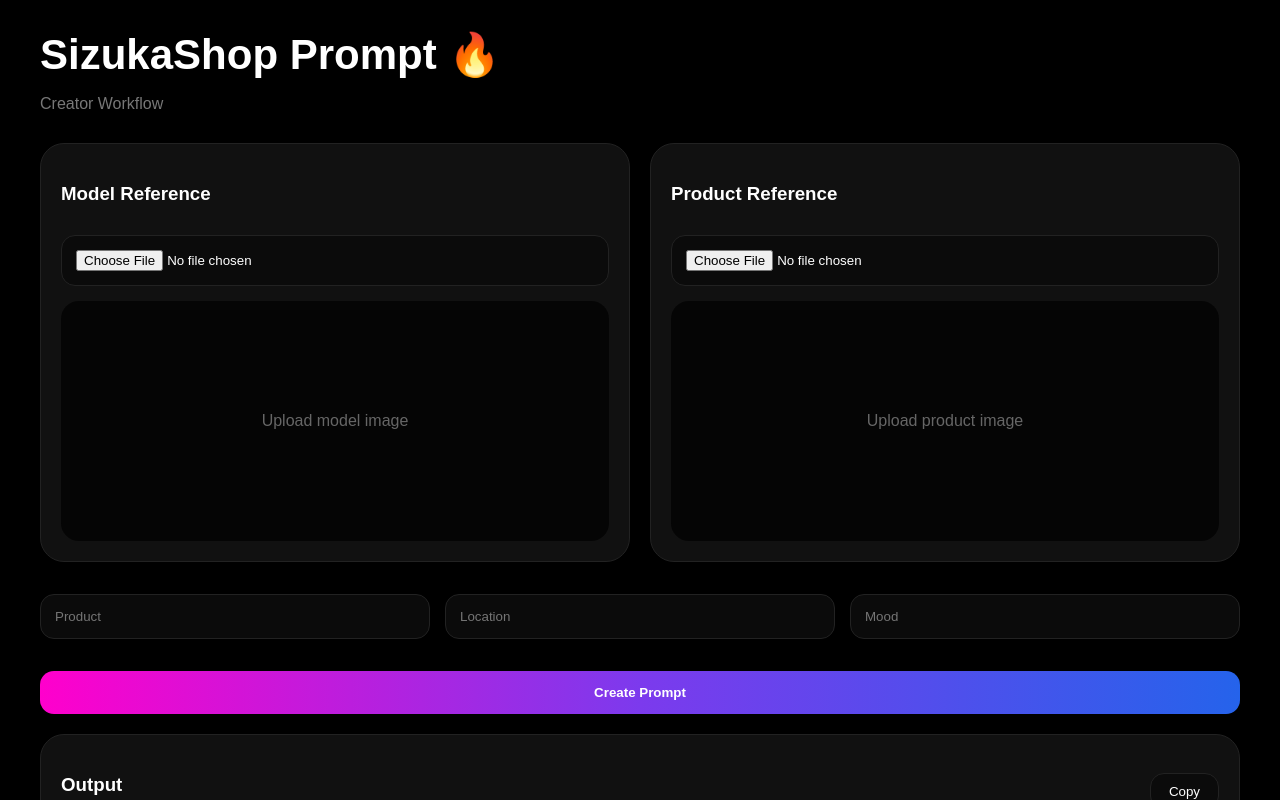
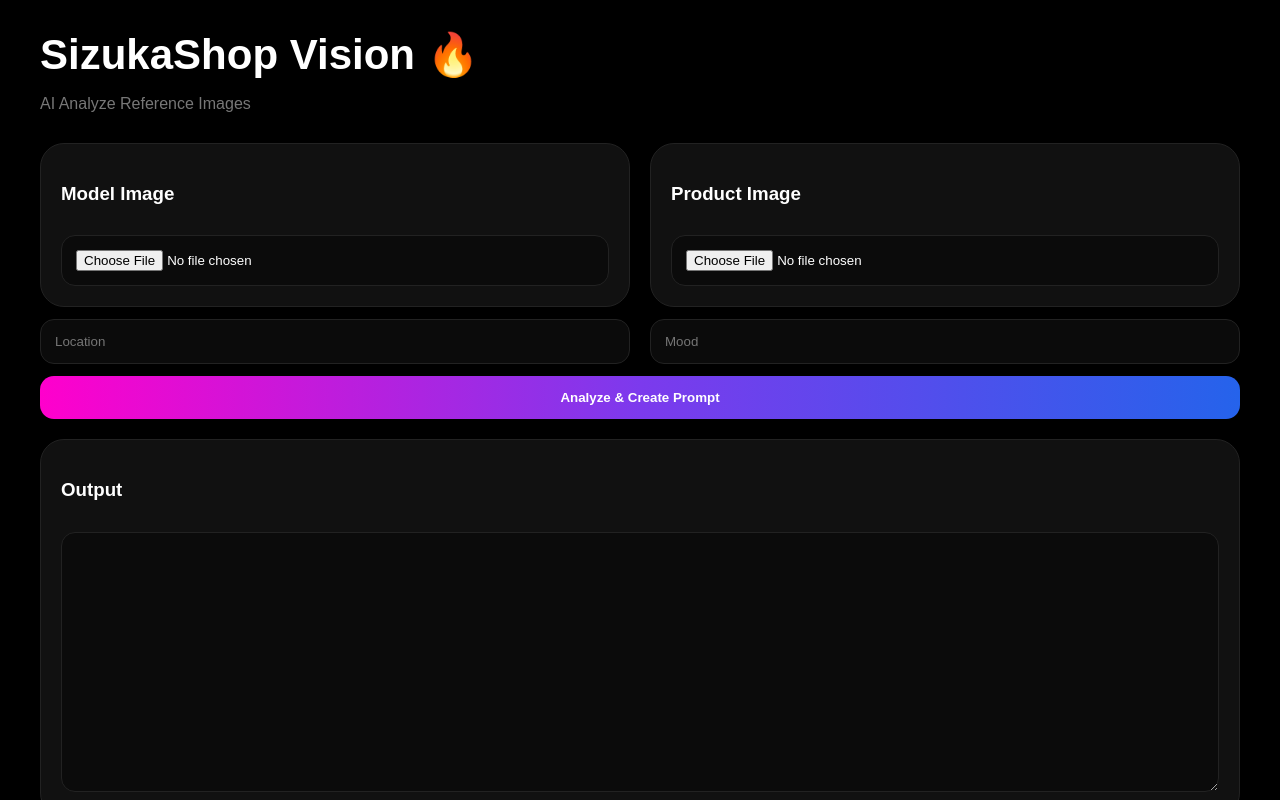
Before and after one commit to jenniferfx3751/shopee-affiliate-tools, a React (Vite) app: page / in a window 1280 px wide. Shown: the top 800 px of the page. Built offline with nearby package versions, Linux system fonts and the light colour scheme.

Commit message:
Update App.jsx

```diff
--- a/src/App.jsx
+++ b/src/App.jsx
@@ -1,19 +1,19 @@
 import React, { useState } from "react";
 
 export default function App() {
-  const [model, setModel] = useState(null);
-  const [productRef, setProductRef] = useState(null);
+  const [model, setModel] = useState("");
+  const [product, setProduct] = useState("");
 
-  const [product, setProduct] = useState("");
-  const [location, setLocation] = useState("");
-  const [mood, setMood] = useState("");
+  const [setting, setSetting] = useState("");
+  const [vibe, setVibe] = useState("");
 
   const [loading, setLoading] = useState(false);
   const [output, setOutput] = useState("");
 
-  const loadImage = (e, setter) => {
-    const file = e.target.files[0];
-    if (file) setter(URL.createObjectURL(file));
+  const fileToBase64 = (file, setter) => {
+    const reader = new FileReader();
+    reader.onloadend = () => setter(reader.result);
+    reader.readAsDataURL(file);
   };
 
   const createPrompt = async () => {
@@ -26,87 +26,53 @@
           "Content-Type": "application/json"
         },
         body: JSON.stringify({
-          product,
-          setting: location,
-          vibe: mood
+          modelImage: model,
+          productImage: product,
+          setting,
+          vibe
         })
       });
 
       const d = await r.json();
       setOutput(d.result || "No output");
-    } catch (err) {
-      setOutput("Connection failed.");
+    } catch {
+      setOutput("Connection failed");
     }
 
     setLoading(false);
   };
 
-  const copyText = async () => {
-    await navigator.clipboard.writeText(output);
-  };
-
   return (
     <div className="app">
       <div className="container">
-
-        <h1>SizukaShop Prompt 🔥</h1>
-        <p className="sub">Creator Workflow</p>
+        <h1>SizukaShop Vision 🔥</h1>
+        <p className="sub">AI Analyze Reference Images</p>
 
         <div className="grid2">
-
           <div className="card">
-            <h3>Model Reference</h3>
-            <input type="file" onChange={(e) => loadImage(e, setModel)} />
-            <div className="preview">
-              {model ? <img src={model} alt="" /> : "Upload model image"}
-            </div>
+            <h3>Model Image</h3>
+            <input type="file" onChange={(e)=>fileToBase64(e.target.files[0],setModel)} />
           </div>
 
           <div className="card">
-            <h3>Product Reference</h3>
-            <input type="file" onChange={(e) => loadImage(e, setProductRef)} />
-            <div className="preview">
-              {productRef ? <img src={productRef} alt="" /> : "Upload product image"}
-            </div>
+            <h3>Product Image</h3>
+            <input type="file" onChange={(e)=>fileToBase64(e.target.files[0],setProduct)} />
           </div>
-
         </div>
 
-        <div className="grid3">
-
-          <input
-            placeholder="Product"
-            value={product}
-            onChange={(e) => setProduct(e.target.value)}
-          />
-
-          <input
-            placeholder="Location"
-            value={location}
-            onChange={(e) => setLocation(e.target.value)}
-          />
-
-          <input
-            placeholder="Mood"
-            value={mood}
-            onChange={(e) => setMood(e.target.value)}
-          />
-
+        <div className="grid2">
+          <input placeholder="Location" value={setting} onChange={(e)=>setSetting(e.target.value)} />
+          <input placeholder="Mood" value={vibe} onChange={(e)=>setVibe(e.target.value)} />
         </div>
 
         <button className="mainbtn" onClick={createPrompt}>
-          {loading ? "Creating..." : "Create Prompt"}
+          {loading ? "Analyzing..." : "Analyze & Create Prompt"}
         </button>
 
         <div className="card">
-          <div className="toprow">
-            <h3>Output</h3>
-            <button onClick={copyText}>Copy</button>
-          </div>
-
-          <textarea readOnly value={output} />
+          <h3>Output</h3>
+          <textarea readOnly value={output}></textarea>
         </div>
-
       </div>
     </div>
   );
```
